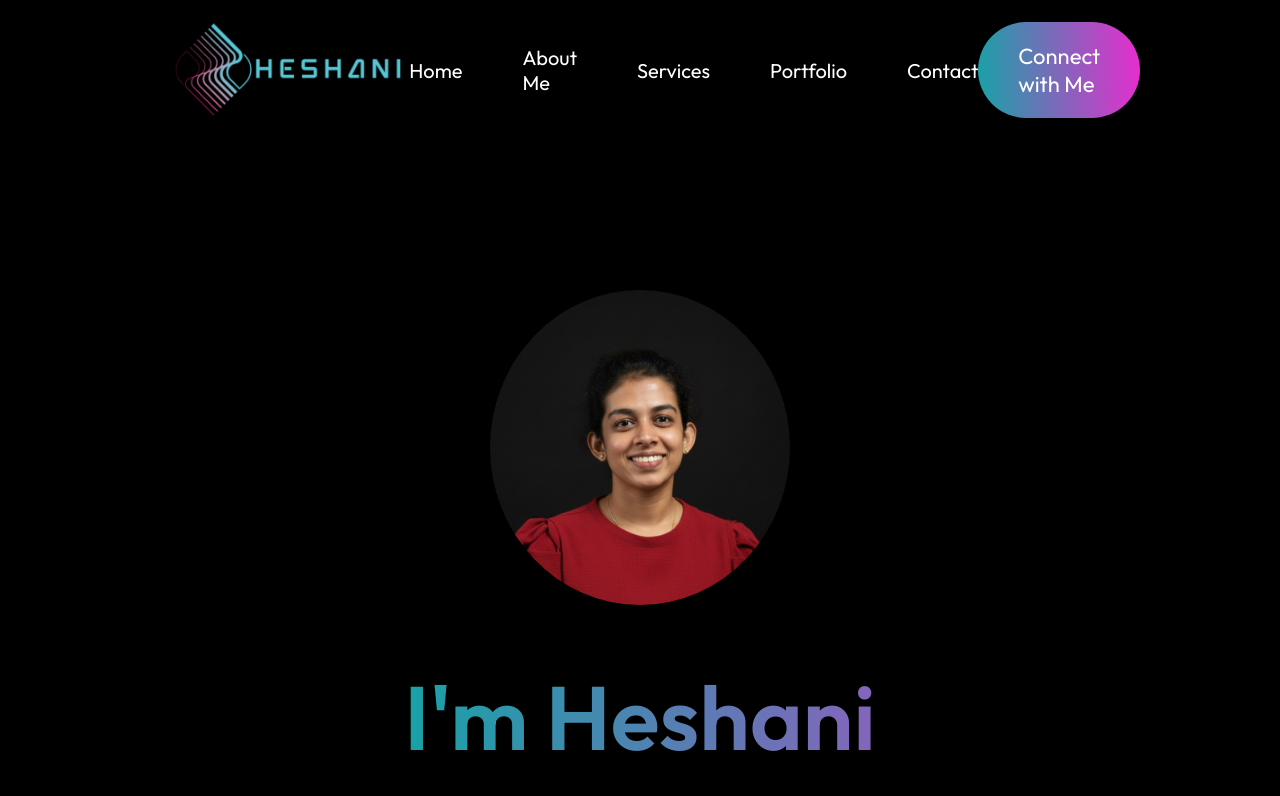
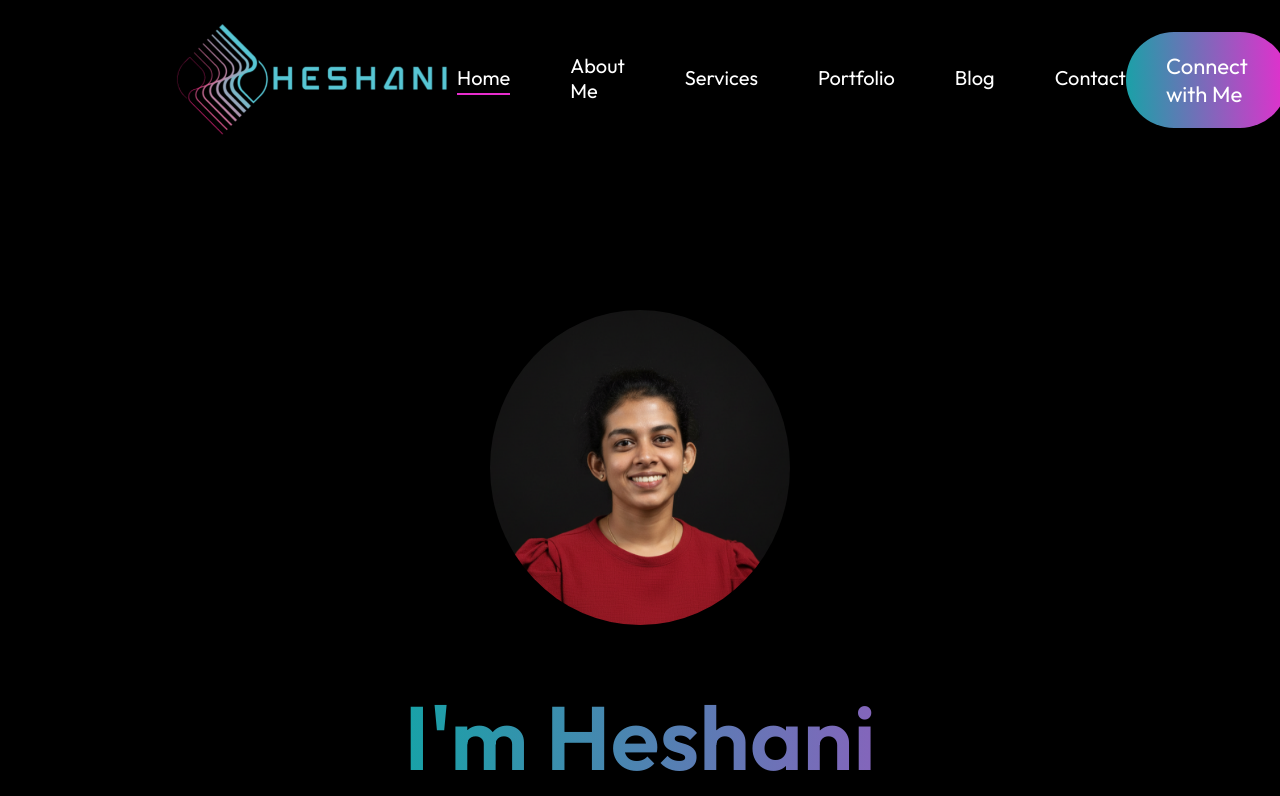
Before and after one commit to HeshaniThennakoon/My_Portfolio, a React (Vite) app: page / in a window 1280 px wide. Shown: the top 796 px of the page. Built offline with nearby package versions, Linux system fonts and the light colour scheme.

Commit message:
Updated navbar

```diff
--- a/src/Components/Navbar/Navbar.css
+++ b/src/Components/Navbar/Navbar.css
@@ -13,8 +13,34 @@
     font-size: 20px;
 }
 
+.nav-menu li {
+    position: relative;
+    cursor: pointer;
+    padding-bottom: 5px;
+}
+
+.nav-menu li::after {
+    content: "";
+    position: absolute;
+    left: 0;
+    bottom: 0;
+    width: 0%;
+    height: 2px;
+    background: #18a2a7;
+    transition: width 0.3s ease-in-out;
+}
+
+.nav-menu li:hover::after {
+    width: 100%;
+}
+
+.nav-menu li.active::after {
+    width: 100%;
+    background: #e72dce; /* Different color for active if you like */
+}
+
 .logo {
-    height: 100px;
+    height: 120px;
     width: auto;
     max-width: 100%;
 }
@@ -29,7 +55,9 @@
 }
 
 .nav-connect:hover{
-    transform: scale(1.05);
+    transform: scale(1.10);
+    transition: 0.3s;
+    box-shadow: 0 0 20px #e72dce, 0 0 30px #18a2a7;
 }
 
 
--- a/src/Components/Navbar/Navbar.jsx
+++ b/src/Components/Navbar/Navbar.jsx
@@ -1,17 +1,25 @@
-import React from "react";
+import React, {useState} from "react";
 import "./Navbar.css";
 import logo from "../../assets/logo.png";
 
 const Navbar = () => {
+    const [active, setActive] = useState("Home");
+
+    const menuItems = ["Home", "About Me", "Services", "Portfolio", "Blog", "Contact"];
+
     return (
         <div className="navbar">
             <img src={logo} alt="Logo" className="logo" />
             <ul className="nav-menu">
-                <li>Home</li>
-                <li>About Me</li>
-                <li>Services</li>
-                <li>Portfolio</li>
-                <li>Contact</li>
+                {menuItems.map((item) => (
+                    <li
+                        key={item}
+                        className={active === item ? "active" : ""}
+                        onClick={() => setActive(item)}
+                    >
+                        {item}
+                    </li>
+                ))}
             </ul>
             <div className="nav-connect">Connect with Me</div>
         </div>
```
